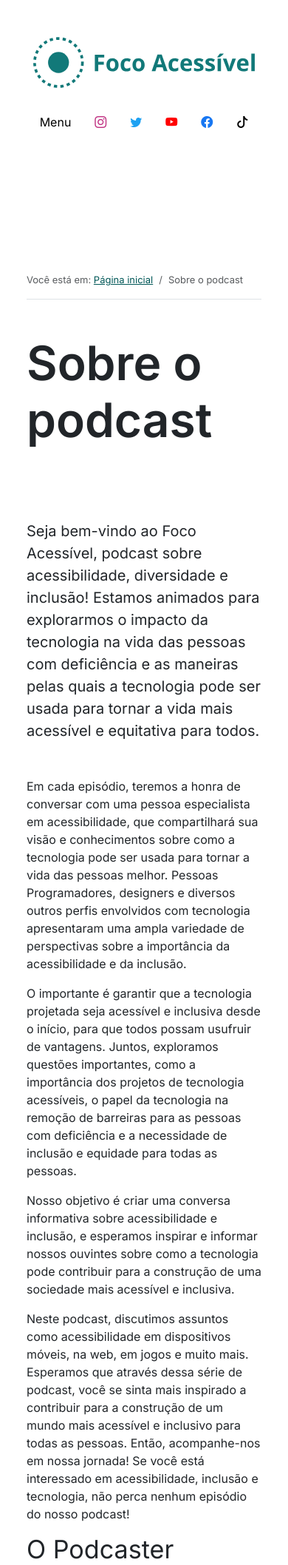
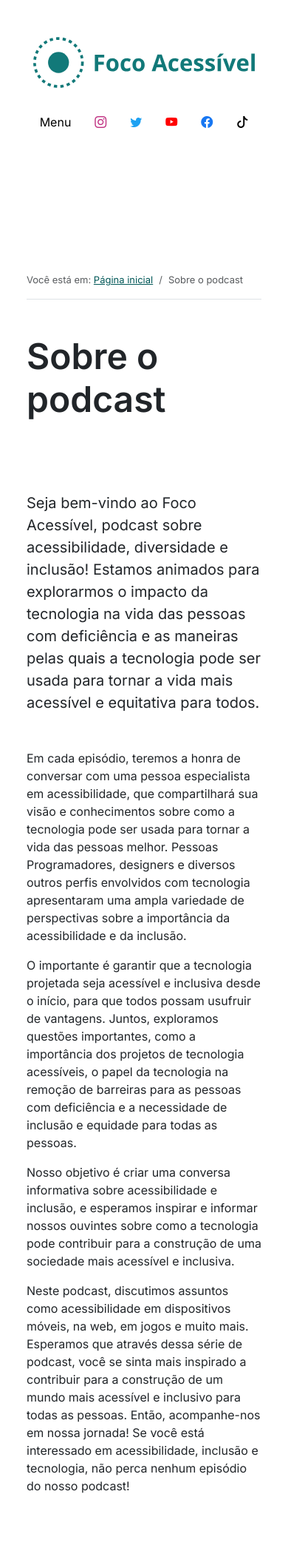
Before and after one commit to focoacessivel/focoacessivel.github.io, a Jekyll site: the page built from pages/sobre.html, in a window 390 px wide, cut to the strip 0-2116 px from the top of the page. Shown: the whole strip at 74% size. Built offline with Jekyll 4.4.1, drawn with Linux system fonts in a browser that asks for light colours.

Commit message:
reducao de font para mobile

```diff
--- a/_config.yml
+++ b/_config.yml
@@ -15,6 +15,8 @@ email: focoacessivel@gmail.com
 disqus_shortname: foco-acessivel
 
 author: Wagner Beethoven
+author-picture: 'http://sumo.pe/img/avatar.jpg'
+author-alt: 'Wagner tem pele branca, possui cabelos e barba curtas e pretas, usa óculos, está olhando para à câmera e sorri, veste camisa azul.'
 banner: 'img/banner.png'
 image: 'img/banner.png'
 logo: '/img/logo.svg'
--- a/main.css
+++ b/main.css
@@ -32,8 +32,8 @@ a {
 }
 .btn {
   --bs-btn-color: #fff;
-  --bs-btn-bg:  var(--main-color);;
-  --bs-btn-border-color:  var(--main-color);;
+  --bs-btn-bg: var(--main-color);
+  --bs-btn-border-color: var(--main-color);
   --bs-btn-hover-color: #fff;
   --bs-btn-hover-bg: #000;
   --bs-btn-hover-border-color: #000;
@@ -43,8 +43,8 @@ a {
   --bs-btn-active-border-color: #000;
   --bs-btn-active-shadow: inset 0 3px 5px rgba(0, 0, 0, 0.5);
   --bs-btn-disabled-color: #fff;
-  --bs-btn-disabled-bg:  var(--main-color);;
-  --bs-btn-disabled-border-color:  var(--main-color);;
+  --bs-btn-disabled-bg: var(--main-color);
+  --bs-btn-disabled-border-color: var(--main-color);
 }
 .breadcrumb {
   font-size: small;
@@ -140,15 +140,13 @@ section {
   padding-right: 2rem;
 }
 .program-number,
-.program-duration{
+.program-duration {
   color: var(--bs-dark);
   font-weight: 400;
   font-size: 0.75rem;
-
-
 }
 .program-number {
-  margin:0;
+  margin: 0;
   line-height: 1;
   letter-spacing: 1px;
 }
@@ -472,3 +470,14 @@ footer a {
 .shop .btn {
   margin-top: 1rem;
 }
+
+@media screen and (max-width: 576px) {
+  .page-title,
+  .section-title,
+  .banner {
+    font-size: 3rem;
+  }
+  .program-title {
+    font-size: 2rem;
+  }
+}
--- a/pages/sobre.html
+++ b/pages/sobre.html
@@ -18,11 +18,11 @@ permalink: sobre.html
 
  <!-- {% include stats.html %} -->
 
-<h2 class="display-4 mb-4">O Podcaster</h2>
+<h2 class="page-title mt-5 pt-5 mb-0">O apresentador</h2>
 
 <div class="row">
     <div class="col-12 col-md-4">
-        <img src="http://sumo.pe/img/avatar.jpg" alt="Image" title="Foto do criado do podcast" class="img-fluid rounded">
+        <img src="{{site.author-picture}}" alt="{{site.author-alt}}" class="img-fluid rounded">
     </div>
     <div class="col-12 col-md-8">
         <h3 class="text-black font-weight-light mb-4">Wagner Beethoven</h3>
```
